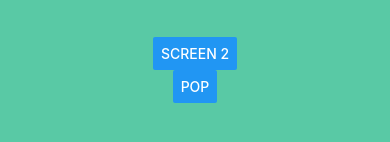
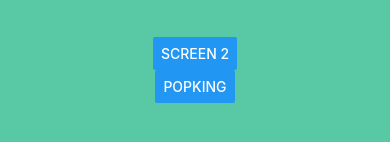
Before and after one commit to Chi-AnTai/RN-Navigator, a React Native app: screen / in a window 390 px wide. Shown: the part 352-494 px from the top of the page. Built offline with nearby package versions, Linux system fonts and the light colour scheme.

Commit message:
feat: add feature A

```diff
--- a/App.js
+++ b/App.js
@@ -9,7 +9,7 @@ const Screen1 = ({ navigator }) => (
       onPress={() => navigator.push('Screen2')}
     />
     <Button
-      title="Pop"
+      title="PopKing"
       onPress={() => navigator.pop()}
     />
   </View>
```
